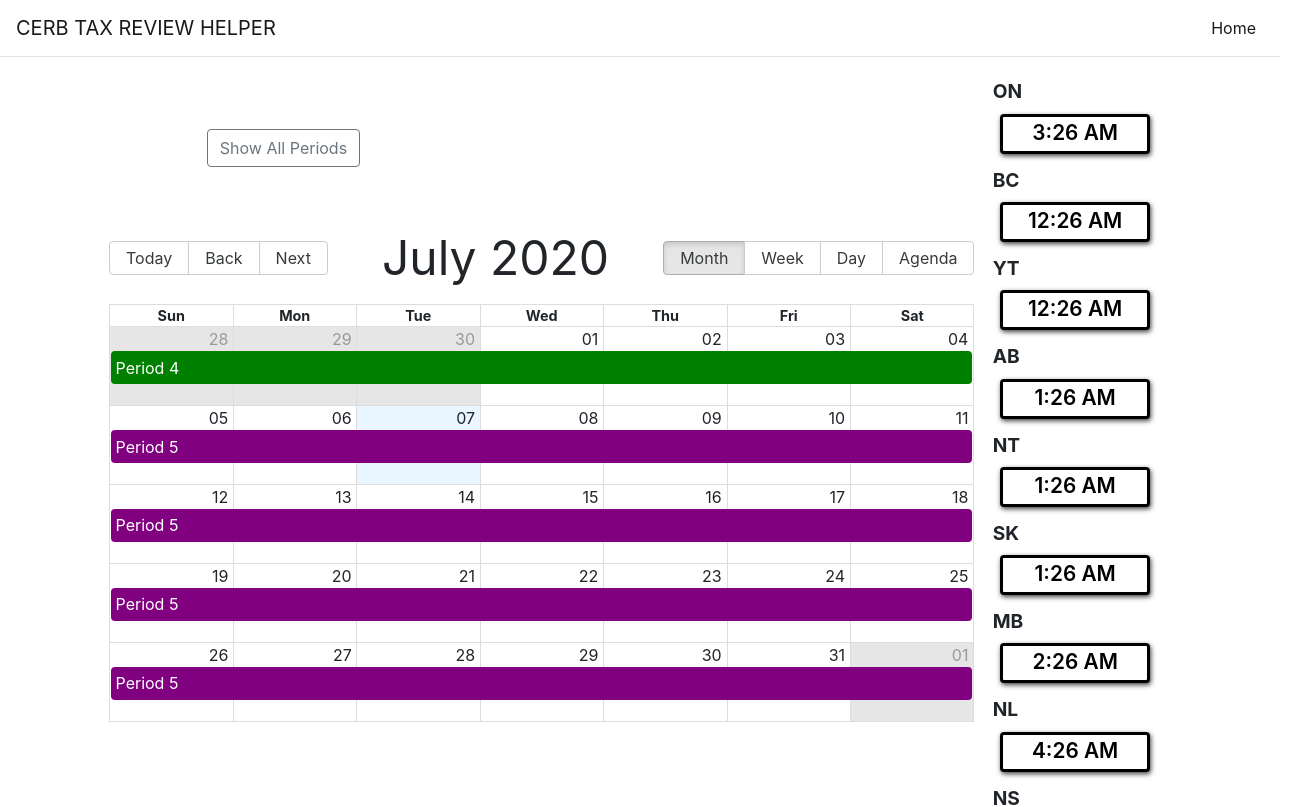
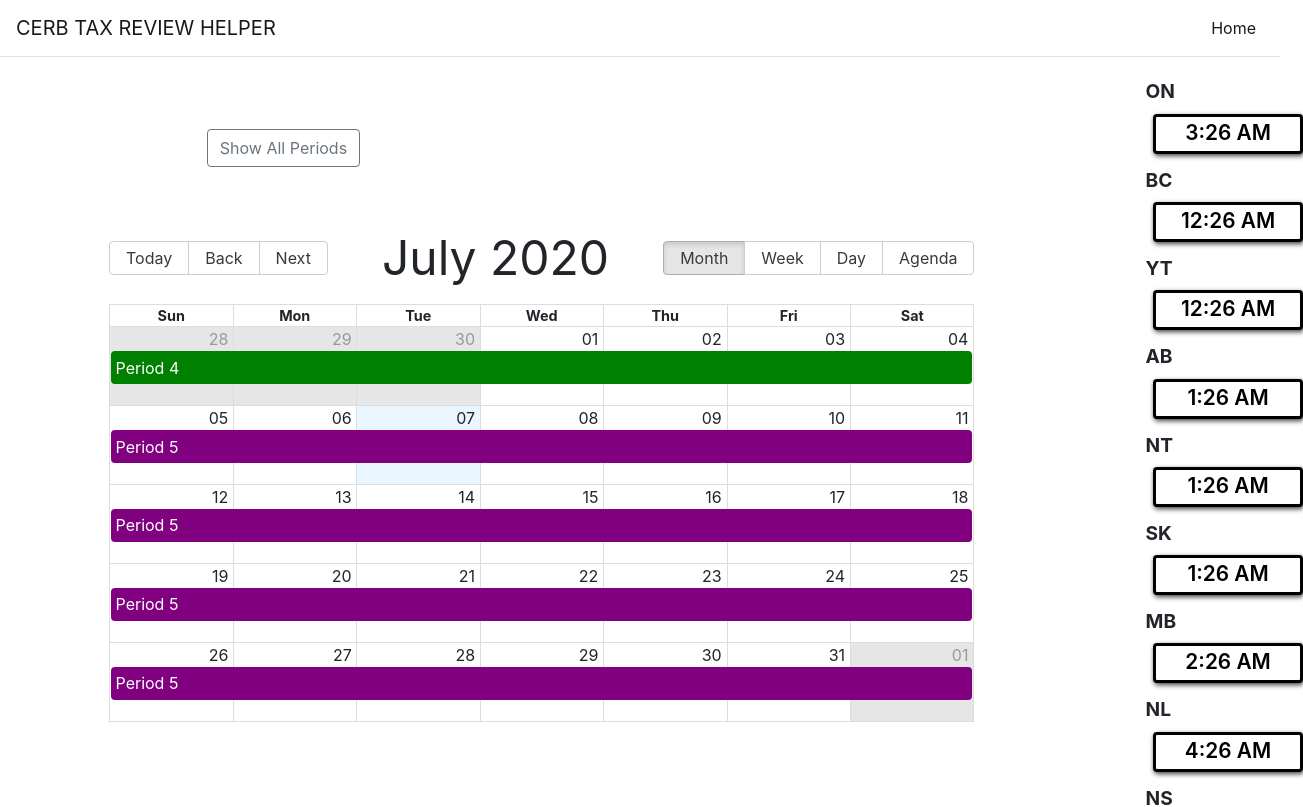
Before and after one commit to jaybenaim/workTaxReviews, a React (Create React App) app: page / in a window 1280 px wide. Shown: the top 807 px of the page, 1303 px wide, since content can reach past the window. Built offline with nearby package versions, Linux system fonts and the light colour scheme.

Commit message:
desktop fix clock panel

```diff
--- a/src/assets/stylesheets/clockPanel.css
+++ b/src/assets/stylesheets/clockPanel.css
@@ -1,6 +1,6 @@
 .clock-panel {
   position: relative;
-  right: -21%;
+  right: -35%;
   margin-top: -64%;
 }
 .clock-panel strong {
```
